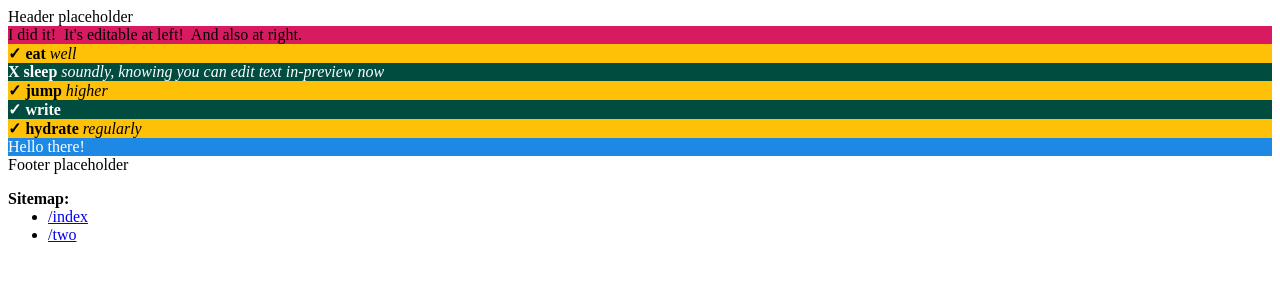
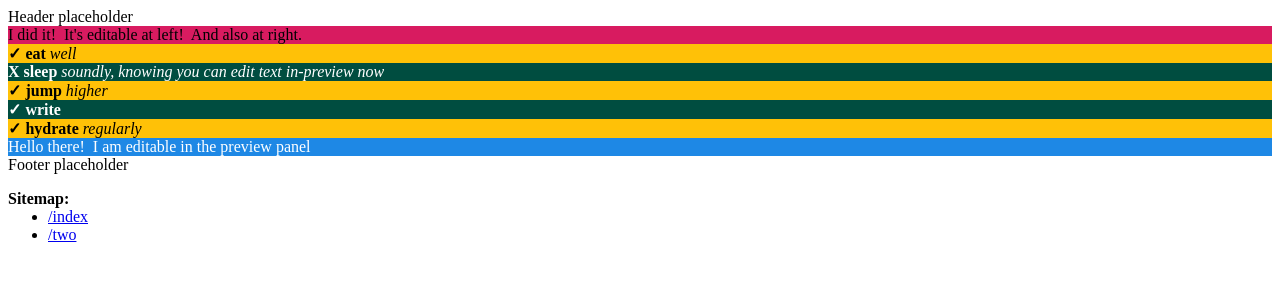
Before and after one commit to stackbit-projects/majestic-artichoke-a867b, a Jekyll site: the page built from pages/advanced/index.md, in a window 1280 px wide. Shown: the top 300 px of the page. Built offline with Jekyll 4.4.1, drawn with Linux system fonts in a browser that asks for light colours.

Commit message:
index.md: updated mention in sections

```diff
--- a/pages/advanced/index.md
+++ b/pages/advanced/index.md
@@ -19,5 +19,5 @@ sections:
         done: true
         how: regularly
   - type: section_blue
-    mention: Hello there!
+    mention: "Hello there!\_ I am editable in the preview panel"
 ---
```
